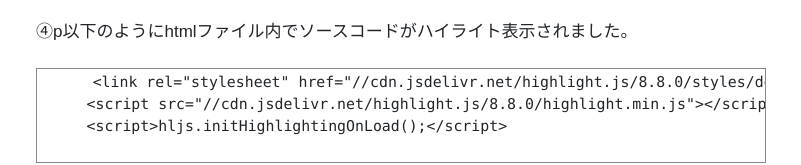
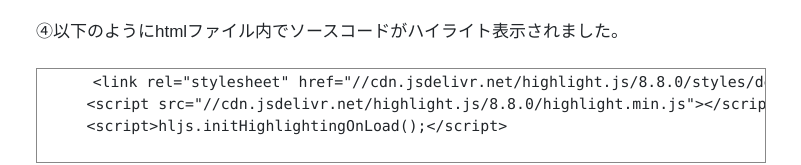
Before and after one commit to daiyamas/daiyamas.github.io, a website: page posts/181227.html in a window 1280 px wide. Shown: the part 2514-2679 px from the top of the page, without its empty margins (239-1040 px from the left). Drawn offline with Linux system fonts and the light colour scheme; a script that the page names is missing.

Commit message:
overwrite

```diff
--- a/posts/181227.html
+++ b/posts/181227.html
@@ -110,7 +110,7 @@
             <p>③貼り付けたいソースコードを&lt;pre&gt;&lt;code&gt;...;&lt;/code&gt;&lt;/pre&gt;で囲みます↓
             <img class="img-fluid shadow" src="images/1227_04.jpg" alt="ソースコードの変更イメージ">
             クラス属性もあわせて設定が必要です。今回はhtmlファイルのソースなので「class = “html”」と記述します。</p>
-            <p>④p以下のようにhtmlファイル内でソースコードがハイライト表示されました。
+            <p>④以下のようにhtmlファイル内でソースコードがハイライト表示されました。
     <pre class="prettyprint lang-html ">
       &lt;link rel="stylesheet" href="//cdn.jsdelivr.net/highlight.js/8.8.0/styles/default.min.css"&gt;
 　　  &lt;script src="//cdn.jsdelivr.net/highlight.js/8.8.0/highlight.min.js">&lt;/script&gt;
```
